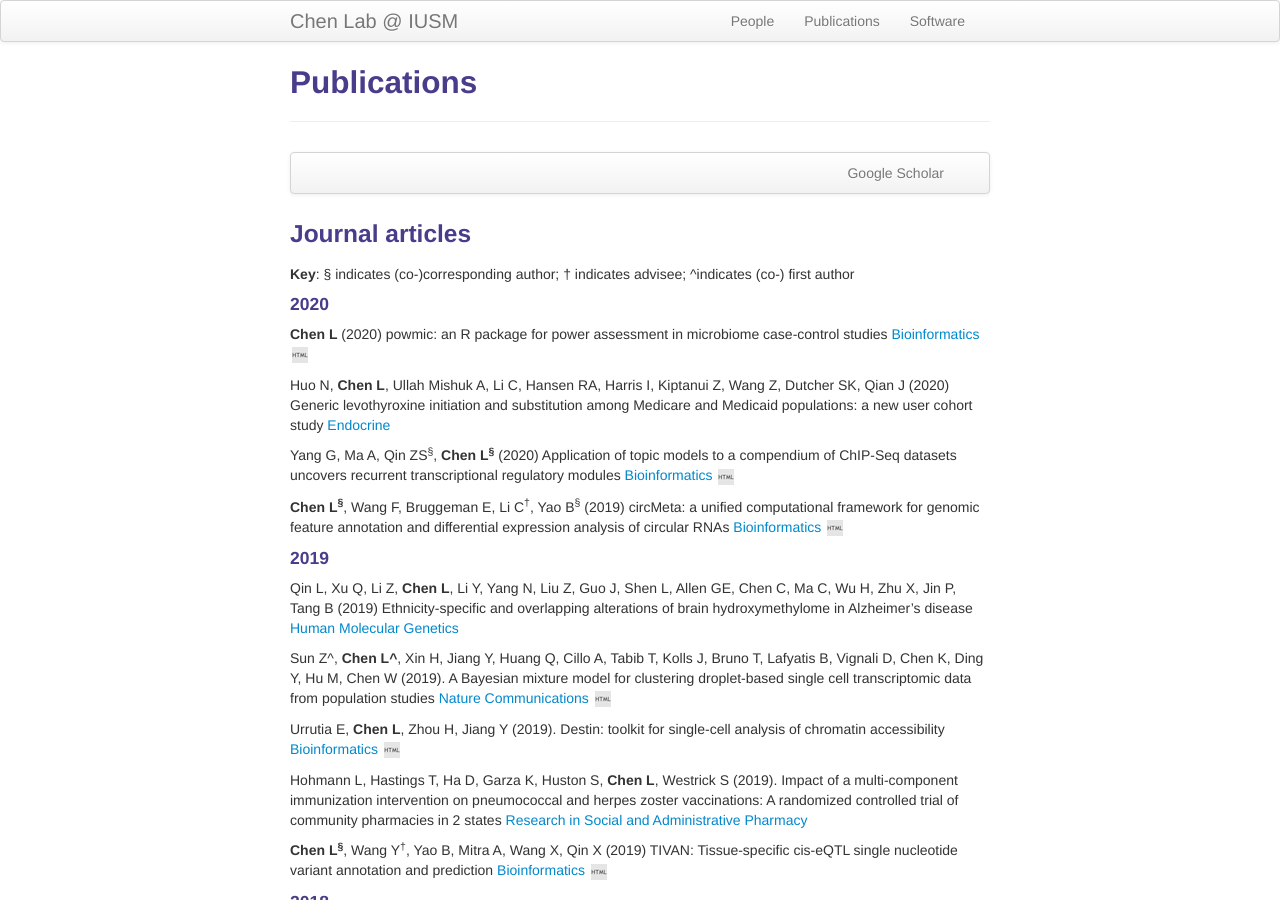
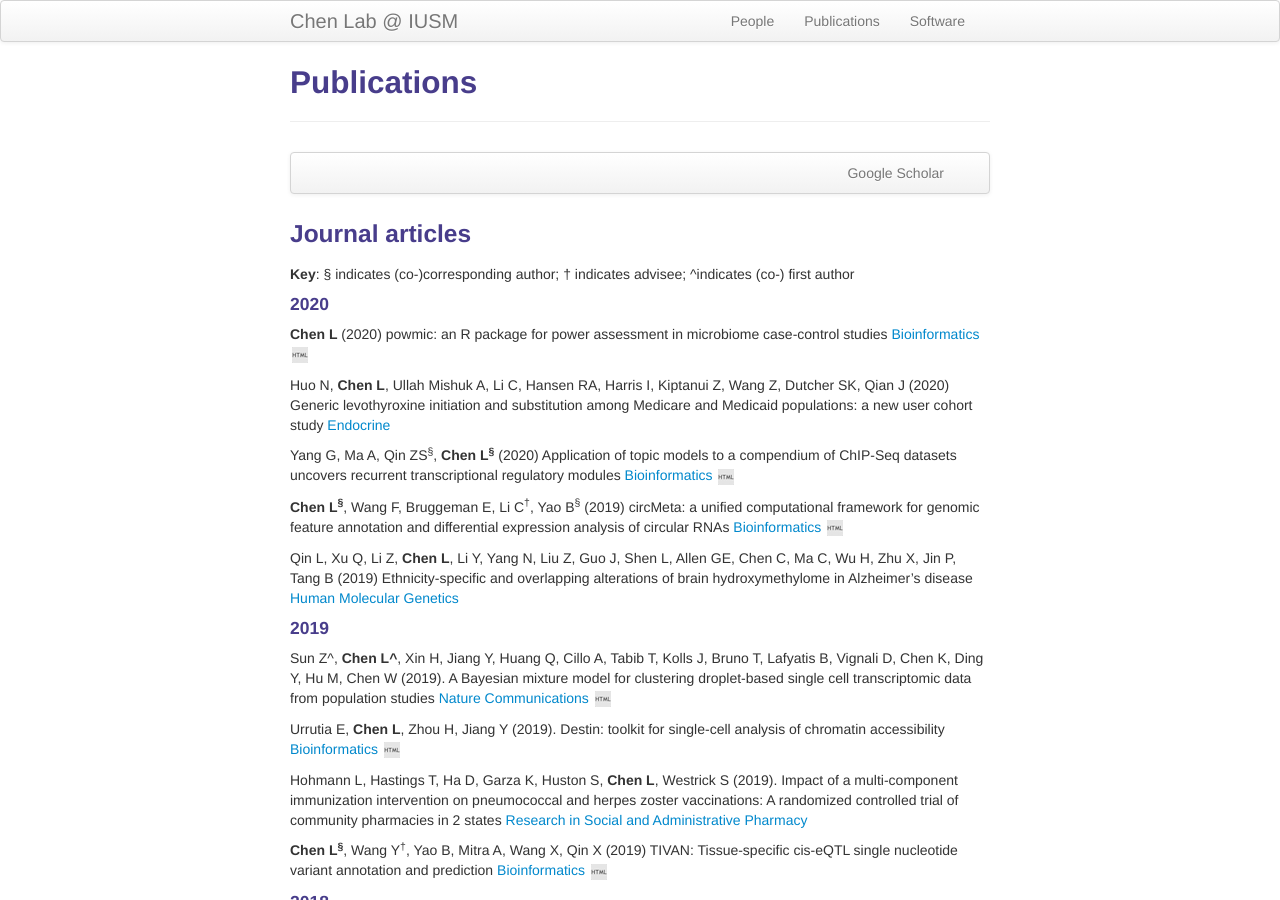
Before and after one commit to lichenbiostat/lichen-lab.github.io, a Jekyll site: the page built from pages/pubs.md, in a window 1280 px wide and 900 px high. Built offline with Jekyll 4.4.1, drawn with Linux system fonts in a browser that asks for light colours.

Commit message:
Update pubs.md

```diff
--- a/pages/pubs.md
+++ b/pages/pubs.md
@@ -39,11 +39,12 @@ circMeta: a unified computational framework for genomic feature annotation and d
 [![circMeta software](icons16/html-icon.png)](https://github.com/lichen-lab/circMeta)
 <!-- * 30 * -->
 
-#### 2019
 Qin L, Xu Q, Li Z, **Chen L**, Li Y, Yang N, Liu Z, Guo J, Shen L, Allen GE, Chen C, Ma C, Wu H, Zhu X, Jin P, Tang B (2019)
 Ethnicity-specific and overlapping alterations of brain hydroxymethylome in Alzheimer’s disease
 [Human Molecular Genetics](https://academic.oup.com/hmg/advance-article-abstract/doi/10.1093/hmg/ddz273/5650471)
 <!-- * 29 * -->
+
+#### 2019
 
 Sun Z^, **Chen L^**, Xin H, Jiang Y, Huang Q, Cillo A, Tabib T, Kolls J, Bruno T, Lafyatis B, Vignali D, Chen K, Ding Y, Hu M, Chen W (2019).
 A Bayesian mixture model for clustering droplet-based single cell transcriptomic data from population studies
@@ -100,8 +101,6 @@ GMPR: A robust normalization method for zero-inflated count data with applicatio
 [![PubMed](icons16/pubmed-icon.png)](https://www.ncbi.nlm.nih.gov/pubmed/29629248)
 [![GMPR software](icons16/html-icon.png)](https://github.com/jchen1981/GMPR)
 <!-- * 20 * -->
-
-
 
 
 #### 2017
```
